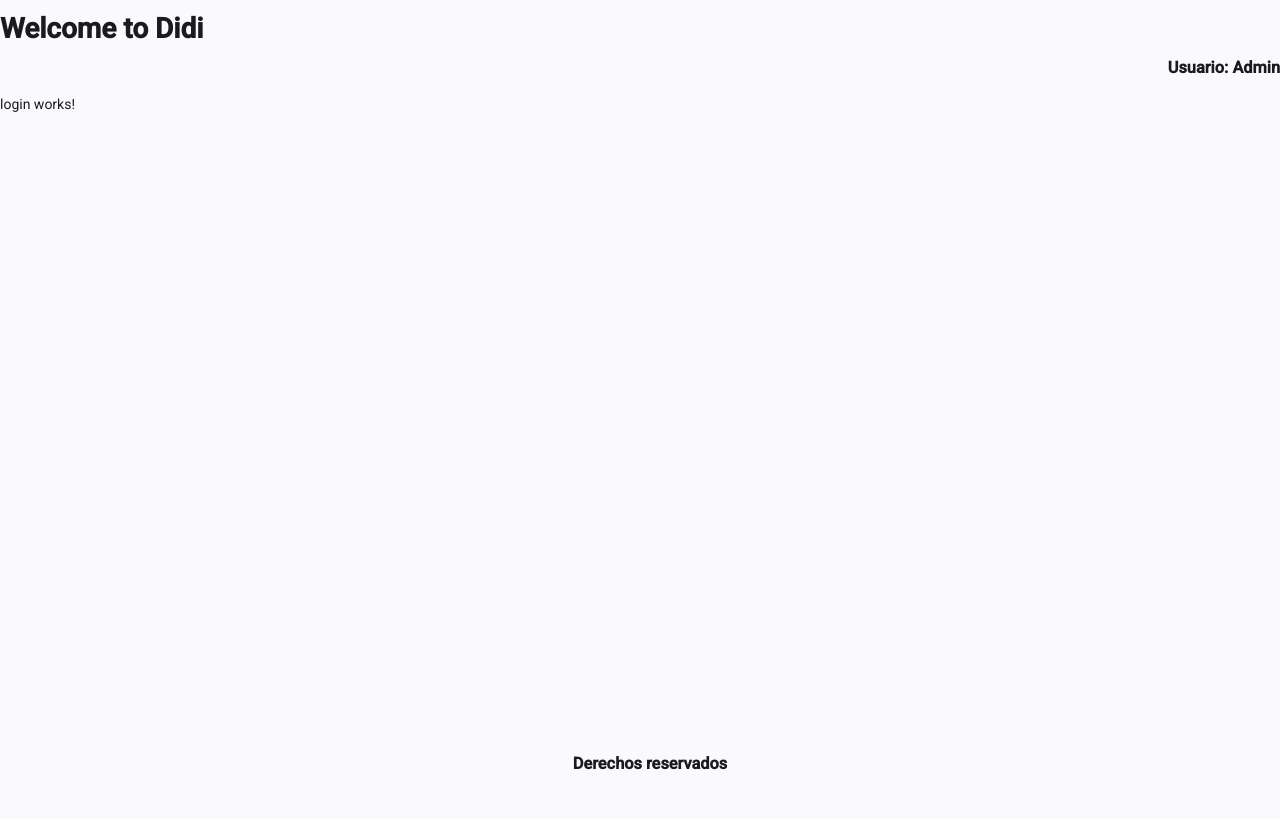
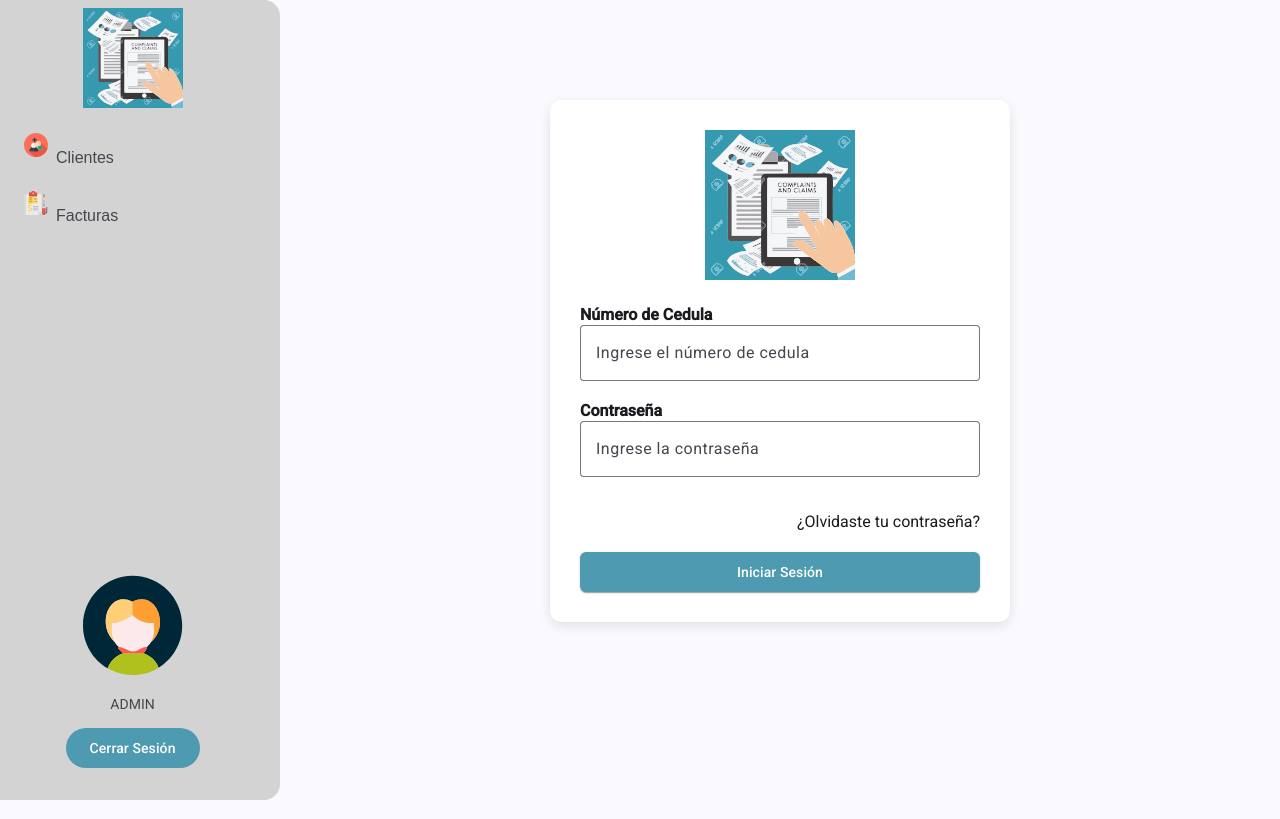
Before and after one commit to Diego200509/appComponents-WB, an Angular app: page /login in a window 1280 px wide. Before the commit this address led to /. Built offline with nearby package versions, Linux system fonts and the light colour scheme.

Commit message:
Implementacion del menu y login

```diff
--- a/src/app/app.config.ts
+++ b/src/app/app.config.ts
@@ -2,11 +2,13 @@
 import { provideRouter } from '@angular/router';
 
 import { routes } from './app.routes';
+import { provideHttpClient } from '@angular/common/http';
 
 export const appConfig: ApplicationConfig = {
   providers: [
     provideBrowserGlobalErrorListeners(),
     provideZoneChangeDetection({ eventCoalescing: true }),
-    provideRouter(routes)
+    provideRouter(routes),
+    provideHttpClient()
   ]
 };
--- a/src/app/app.css
+++ b/src/app/app.css
@@ -0,0 +1,21 @@
+html,
+body {
+    height: 100%;
+    margin: 0;
+}
+
+.drawer-container {
+    height: 100vh;
+    width: 100vw;
+    display: flex;
+}
+
+.drawer {
+    max-width: 280px;
+    background-color: rgb(211, 211, 211);
+}
+
+mat-drawer-content {
+    flex: 1;
+    overflow: auto;
+}
--- a/src/app/app.html
+++ b/src/app/app.html
@@ -1,7 +1,8 @@
-
-<h1>Welcome to Didi</h1>
-
-<app-header></app-header>
-<app-footer></app-footer>
-<app-login></app-login>
-<router-outlet />
+<mat-drawer-container class="drawer-container">
+    <mat-drawer mode="side" opened="true" class="drawer">
+        <app-menu></app-menu>
+    </mat-drawer>
+    <mat-drawer-content>
+        <router-outlet></router-outlet>
+    </mat-drawer-content>
+</mat-drawer-container>
--- a/src/app/app.routes.ts
+++ b/src/app/app.routes.ts
@@ -1,3 +1,11 @@
 import { Routes } from '@angular/router';
+import { Login } from './auth/components/login/login';
+import { ListClients } from './clients/components/list-clients/list-clients';
+import { ListInvoices } from './invoices/components/list-invoices/list-invoices';
 
-export const routes: Routes = [];
+export const routes: Routes = [
+    { path: 'login', component: Login },
+    { path: 'clients', component: ListClients },
+    { path: 'invoices', component: ListInvoices },
+    { path: '**', redirectTo: '/login' },
+];
--- a/src/app/app.ts
+++ b/src/app/app.ts
@@ -3,10 +3,12 @@
 import { Header } from "./components/header/header";
 import { Footer } from "./components/footer/footer";
 import { Login } from "./auth/components/login/login";
+import { MatSidenavModule } from '@angular/material/sidenav';
+import { Menu } from "./components/menu/menu";
 
 @Component({
   selector: 'app-root',
-  imports: [RouterOutlet, Header, Footer, Login],
+  imports: [RouterOutlet, MatSidenavModule, Menu],
   templateUrl: './app.html',
   styleUrl: './app.css'
 })
--- a/src/app/auth/components/login/login.css
+++ b/src/app/auth/components/login/login.css
@@ -0,0 +1,46 @@
+.login-container{
+  max-width: 400px;
+  margin: 100px auto;
+  padding: 30px;
+  border-radius: 12px;
+  box-shadow: 0 4px 12px rgba(0, 0,0, 0.1);
+  background-color: white;
+}
+.logo{
+  text-align: center;
+  margin-bottom: 20px;
+}
+mat-icon{
+  width: 150px;
+  height: 150px;
+}
+.full-width{
+  width: 100%;
+}
+.forgot-password{
+  text-align: right;
+  margin-top: 15px;
+  font-size: 16px;
+margin-bottom: 20px;
+}
+.forgot-password a:hover {
+  text-decoration: underline;
+
+}
+.btn-login{
+  background-color: rgb(78,154,176) !important;
+  color: white !important;
+  border: none;
+  padding: 10px 20px;
+  font-size: 16p;
+  border-radius: 6px;
+  width: 100%;
+  cursor: pointer;
+}
+.text{
+  margin-top: 10px;
+  font-size: 16px;
+}
+a{
+  text-decoration: none;
+}
--- a/src/app/auth/components/login/login.html
+++ b/src/app/auth/components/login/login.html
@@ -1 +1,30 @@
-<p>login works!</p>
+<div class="login-container">
+  <!-- Icono SVG personalizado -->
+  <div class="logo">
+    <mat-icon svgIcon="logo" class="icon"></mat-icon>
+  </div>
+
+  <!-- Formulario de inicio de sesión -->
+  <form>
+    <!-- Cedula -->
+    <strong class="text">Número de Cedula</strong>
+    <mat-form-field appearance="outline" class="full-width">
+      <input matInput placeholder="Ingrese el número de cedula" required>
+    </mat-form-field>
+
+    <!-- Contraseña -->
+    <strong class="text">Contraseña</strong>
+    <mat-form-field appearance="outline" class="full-width">
+      <input matInput placeholder="Ingrese la contraseña" type="password" required>
+    </mat-form-field>
+
+    <!-- Olvidar contraseña -->
+    <div class="forgot-password">
+      <a>¿Olvidaste tu contraseña?</a>
+    </div>
+
+     <!--BOTON INICIAR SESION-->
+    <button mat-raised-button color="primary" class="btn-login">Iniciar Sesión</button>
+  </form>
+
+</div>
--- a/src/app/auth/components/login/login.ts
+++ b/src/app/auth/components/login/login.ts
@@ -1,11 +1,26 @@
 import { Component } from '@angular/core';
+import { CommonModule } from '@angular/common';
+import { MatIconModule, MatIconRegistry } from '@angular/material/icon';
+import { DomSanitizer } from '@angular/platform-browser';
+import { MatFormFieldModule } from '@angular/material/form-field';
+import { MatInputModule } from '@angular/material/input';
+import { MatButtonModule } from '@angular/material/button';
 
 @Component({
   selector: 'app-login',
-  imports: [],
+  standalone: true,
+  imports: [CommonModule, MatIconModule, MatFormFieldModule, MatInputModule, MatButtonModule],
   templateUrl: './login.html',
-  styleUrl: './login.css'
+  styleUrls: ['./login.css']
 })
 export class Login {
-
+  constructor(
+    private iconRegistry: MatIconRegistry,
+    private domSanitizer: DomSanitizer
+  ) {
+    this.iconRegistry.addSvgIcon(
+      'logo',
+      this.domSanitizer.bypassSecurityTrustResourceUrl("/assets/icons/logo.svg")
+    );
+  }
 }
--- a/src/app/components/menu/menu.css
+++ b/src/app/components/menu/menu.css
@@ -0,0 +1,47 @@
+.logo {
+    text-align: center;
+}
+
+.user {
+    text-align: center;
+    margin-top: auto;
+}
+
+.icon {
+    height: 100px;
+    width: 100px;
+}
+
+.container {
+    display: flex;
+    flex-direction: column;
+    align-items: stretch;
+}
+
+mat-nav-list {
+    width: 95%;
+    height: 95%;
+}
+
+mat-list-item {
+    margin-top: 10px;
+    border-radius: 0 24px 24px 0;
+}
+
+span {
+    display: inline-block;
+    padding-left: 8px;
+    font-size: 16px;
+}
+
+a,
+a:link,
+a:visited,
+a:active {
+    color: white;
+    font-size: 16px;
+}
+
+.btn-close {
+    background-color: rgb(78, 154, 176) !important;
+}
--- a/src/app/components/menu/menu.html
+++ b/src/app/components/menu/menu.html
@@ -1 +1,28 @@
-<p>menu works!</p>
+<mat-nav-list class="container">
+    <div class="logo">
+        <mat-icon class="icon" svgIcon="logo_menu"></mat-icon>
+    </div>
+    <div>
+        <mat-list-item>
+            <a routerLink="clients">
+                <button mat-icon-button>
+                    <mat-icon svgIcon="client"></mat-icon>
+                    <span>Clientes</span>
+                </button>
+            </a>
+        </mat-list-item>
+        <mat-list-item>
+            <a routerLink="invoices">
+                <button mat-icon-button>
+                    <mat-icon svgIcon="invoice"></mat-icon>
+                    <span>Facturas</span>
+                </button>
+            </a>
+        </mat-list-item>
+    </div>
+    <div class="user">
+        <mat-icon class="icon" svgIcon="user"></mat-icon>
+        <p>ADMIN</p>
+        <button class="btn-close" matButton="filled">Cerrar Sesión</button>
+    </div>
+</mat-nav-list>
--- a/src/app/components/menu/menu.ts
+++ b/src/app/components/menu/menu.ts
@@ -1,11 +1,36 @@
 import { Component } from '@angular/core';
+import { MatListModule } from '@angular/material/list';
+import { MatIconModule, MatIconRegistry } from '@angular/material/icon';
+import { DomSanitizer } from '@angular/platform-browser';
+import { RouterModule } from '@angular/router';
+import { MatButtonModule } from "@angular/material/button";
 
 @Component({
   selector: 'app-menu',
-  imports: [],
+  imports: [MatListModule, MatIconModule, RouterModule, MatButtonModule],
   templateUrl: './menu.html',
   styleUrl: './menu.css'
 })
 export class Menu {
-
+  constructor(
+    private iconRegistry: MatIconRegistry,
+    private domSanitizer: DomSanitizer
+  ) {
+    this.iconRegistry.addSvgIcon(
+      'logo_menu',
+      this.domSanitizer.bypassSecurityTrustResourceUrl("/assets/icons/logo.svg")
+    );
+    this.iconRegistry.addSvgIcon(
+      'client',
+      this.domSanitizer.bypassSecurityTrustResourceUrl("/assets/icons/client.svg")
+    );
+    this.iconRegistry.addSvgIcon(
+      'invoice',
+      this.domSanitizer.bypassSecurityTrustResourceUrl("/assets/icons/invoice.svg")
+    );
+    this.iconRegistry.addSvgIcon(
+      'user',
+      this.domSanitizer.bypassSecurityTrustResourceUrl("/assets/icons/user.svg")
+    );
+  }
 }
```
